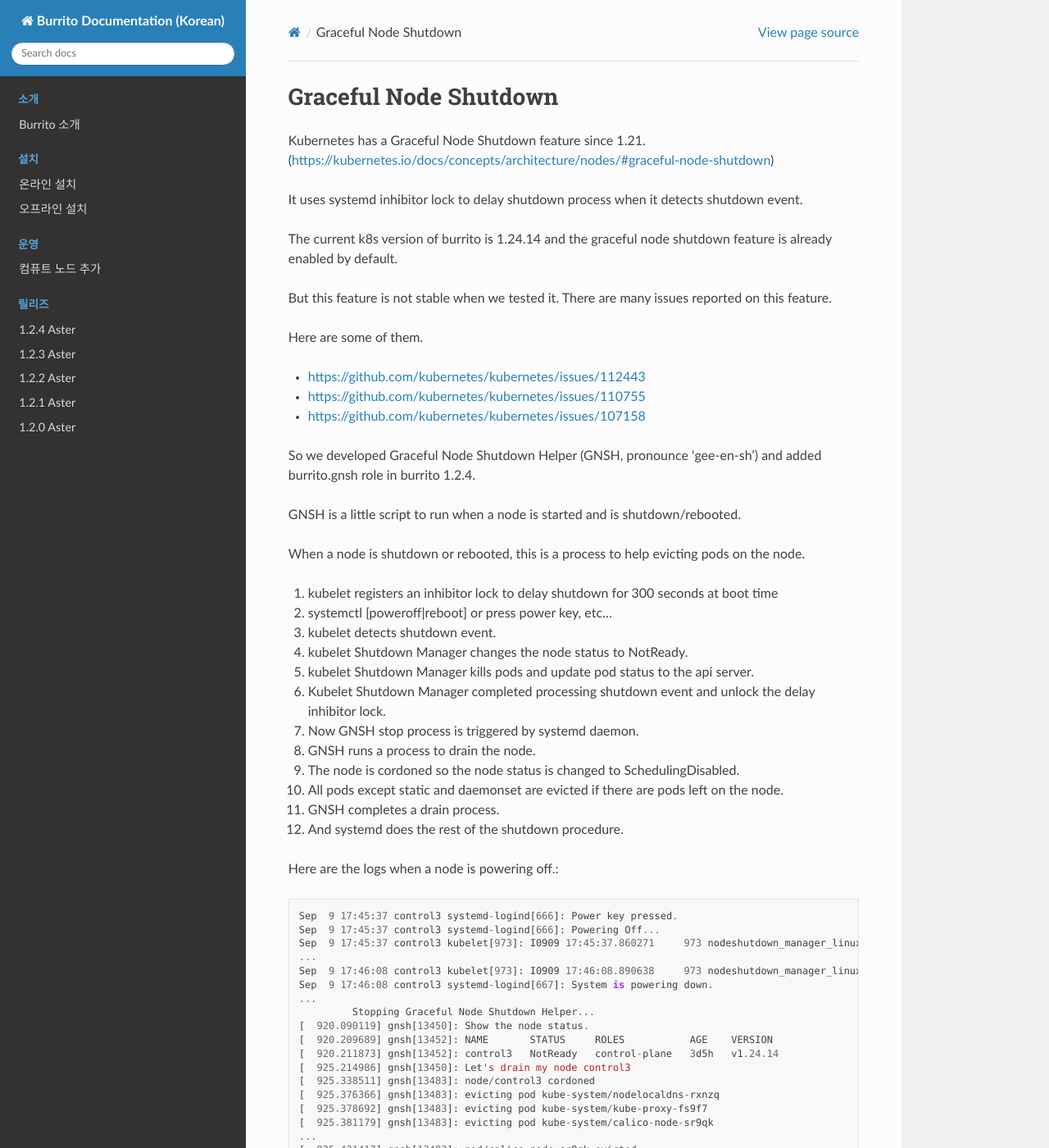
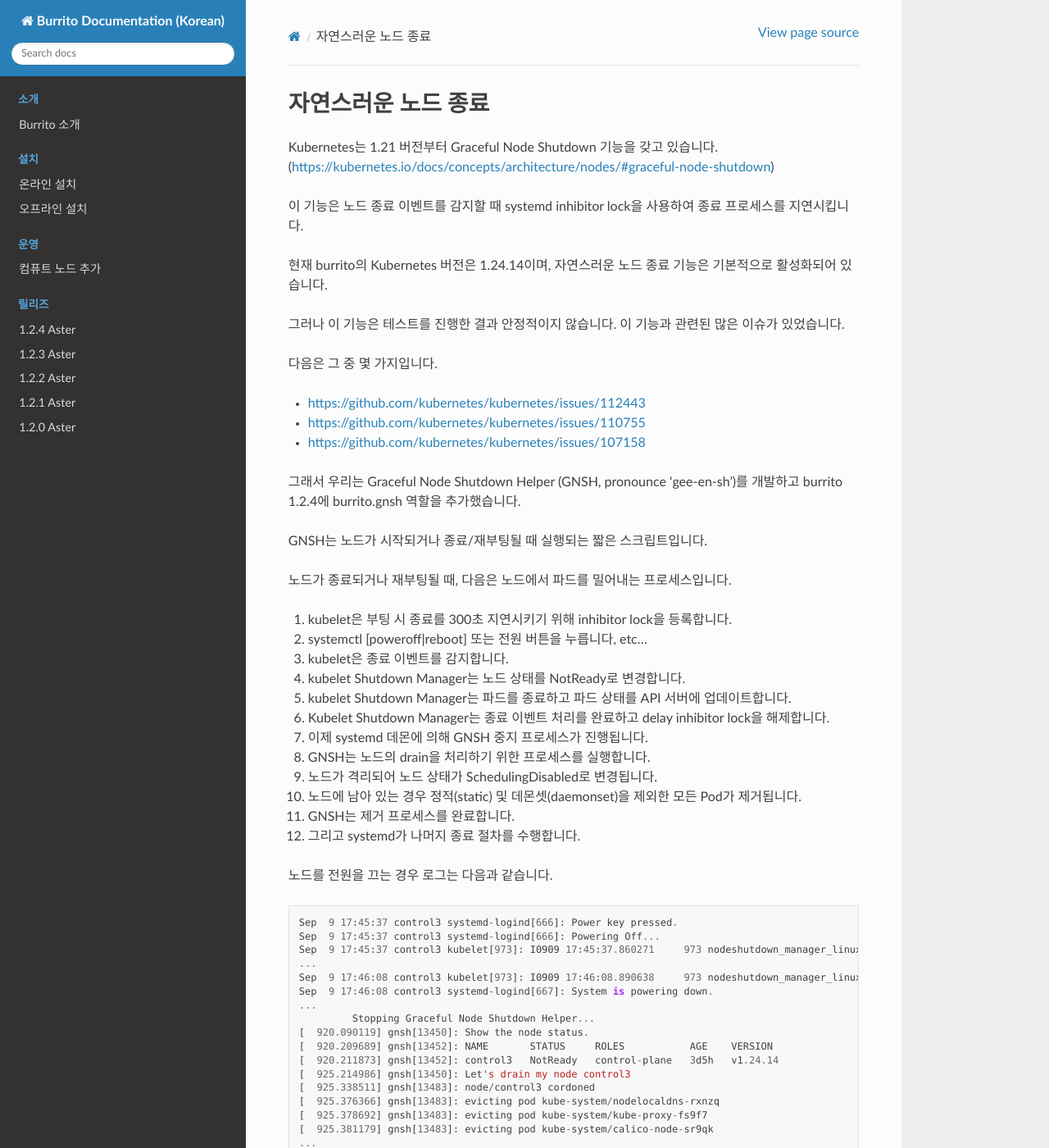
Before and after one commit to iorchard/burrito_docs_ko, a Sphinx documentation site: the page built from source/operation/graceful_node_shutdown.rst, in a window 1280 px wide and 1400 px high. Shown: the whole window at 82% size. Built offline with Sphinx 7.4.7 and the Read the Docs theme 2.0.0, drawn with Linux system fonts in a browser that asks for light colours; some of the changed text lies outside the part shown.

Commit message:
add install, node shutdown, rst

```diff
--- a/source/operation/graceful_node_shutdown.rst
+++ b/source/operation/graceful_node_shutdown.rst
@@ -1,49 +1,43 @@
-Graceful Node Shutdown
+자연스러운 노드 종료
 ========================
 
-Kubernetes has a Graceful Node Shutdown feature since 1.21.
+Kubernetes는 1.21 버전부터 Graceful Node Shutdown 기능을 갖고 있습니다.
 (https://kubernetes.io/docs/concepts/architecture/nodes/#graceful-node-shutdown)
 
-It uses systemd inhibitor lock to delay shutdown process when it detects
-shutdown event.
+이 기능은 노드 종료 이벤트를 감지할 때 systemd inhibitor lock을 사용하여 종료 프로세스를 지연시킵니다.
 
-The current k8s version of burrito is 1.24.14 and the graceful node shutdown
-feature is already enabled by default.
+현재 burrito의 Kubernetes 버전은 1.24.14이며, 자연스러운 노드 종료 기능은 기본적으로 활성화되어 있습니다.
 
-But this feature is not stable when we tested it.
-There are many issues reported on this feature.
+그러나 이 기능은 테스트를 진행한 결과 안정적이지 않습니다. 이 기능과 관련된 많은 이슈가 있었습니다.
 
-Here are some of them.
+다음은 그 중 몇 가지입니다.
 
 * https://github.com/kubernetes/kubernetes/issues/112443
 * https://github.com/kubernetes/kubernetes/issues/110755
 * https://github.com/kubernetes/kubernetes/issues/107158
 
-So we developed Graceful Node Shutdown Helper (GNSH, pronounce 'gee-en-sh')
-and added burrito.gnsh role in burrito 1.2.4.
+그래서 우리는 Graceful Node Shutdown Helper (GNSH, pronounce 'gee-en-sh')를 개발하고 burrito 1.2.4에 burrito.gnsh 역할을 추가했습니다.
 
-GNSH is a little script to run when a node is started and is shutdown/rebooted.
+GNSH는 노드가 시작되거나 종료/재부팅될 때 실행되는 짧은 스크립트입니다.
 
-When a node is shutdown or rebooted, this is a process to help evicting pods on
-the node.
+노드가 종료되거나 재부팅될 때, 다음은 노드에서 파드를 밀어내는 프로세스입니다.
 
-#. kubelet registers an inhibitor lock to delay shutdown for 300 seconds at boot
-   time
-#. systemctl [poweroff|reboot] or press power key, etc...
-#. kubelet detects shutdown event.
-#. kubelet Shutdown Manager changes the node status to NotReady.
-#. kubelet Shutdown Manager kills pods and update pod status to the api server.
-#. Kubelet Shutdown Manager completed processing shutdown event and unlock the
-   delay inhibitor lock.
-#. Now GNSH stop process is triggered by systemd daemon.
-#. GNSH runs a process to drain the node.
-#. The node is cordoned so the node status is changed to SchedulingDisabled.
-#. All pods except static and daemonset are evicted if there are pods left on
-   the node.
-#. GNSH completes a drain process.
-#. And systemd does the rest of the shutdown procedure.
+#. kubelet은 부팅 시 종료를 300초 지연시키기 위해 inhibitor lock을 등록합니다.
+#. systemctl [poweroff|reboot] 또는 전원 버튼을 누릅니다, etc...
+#. kubelet은 종료 이벤트를 감지합니다.
+#. kubelet Shutdown Manager는 노드 상태를 NotReady로 변경합니다.
+#. kubelet Shutdown Manager는 파드를 종료하고 파드 상태를 API 서버에 업데이트합니다.
+#. Kubelet Shutdown Manager는 종료 이벤트 처리를 완료하고 delay inhibitor lock을 해제합니다.
+#. 이제 systemd 데몬에 의해 GNSH 중지 프로세스가 진행됩니다.
+#. GNSH는 노드의 drain을 처리하기 위한 프로세스를 실행합니다.
+#. 노드가 격리되어 노드 상태가 SchedulingDisabled로 변경됩니다.
+#. 노드에 남아 있는 경우 정적(static) 및 데몬셋(daemonset)을 제외한 모든 Pod가 제거됩니다.
+#. GNSH는 제거 프로세스를 완료합니다.
+#. 그리고 systemd가 나머지 종료 절차를 수행합니다.
 
-Here are the logs when a node is powering off.::
+노드를 전원을 끄는 경우 로그는 다음과 같습니다.
+
+::
 
     Sep  9 17:45:37 control3 systemd-logind[666]: Power key pressed.
     Sep  9 17:45:37 control3 systemd-logind[666]: Powering Off...
@@ -80,5 +74,4 @@
     [  933.761678] reboot: Power down
 
 
-When the node starts, kubelet will make the node Ready and GNSH uncordon the
-node to make it schedulable.
+노드가 시작되면 kubelet은 노드를 Ready 상태로 만들고, GNSH는 노드를 스케줄 가능하게 만듭니다.
```
Also changed, not shown: source/install/install.rst (+28 -0 lines), source/install/install_offline.rst (+68 -36 lines), source/releases/1.2.4.rst (+16 -19 lines).
